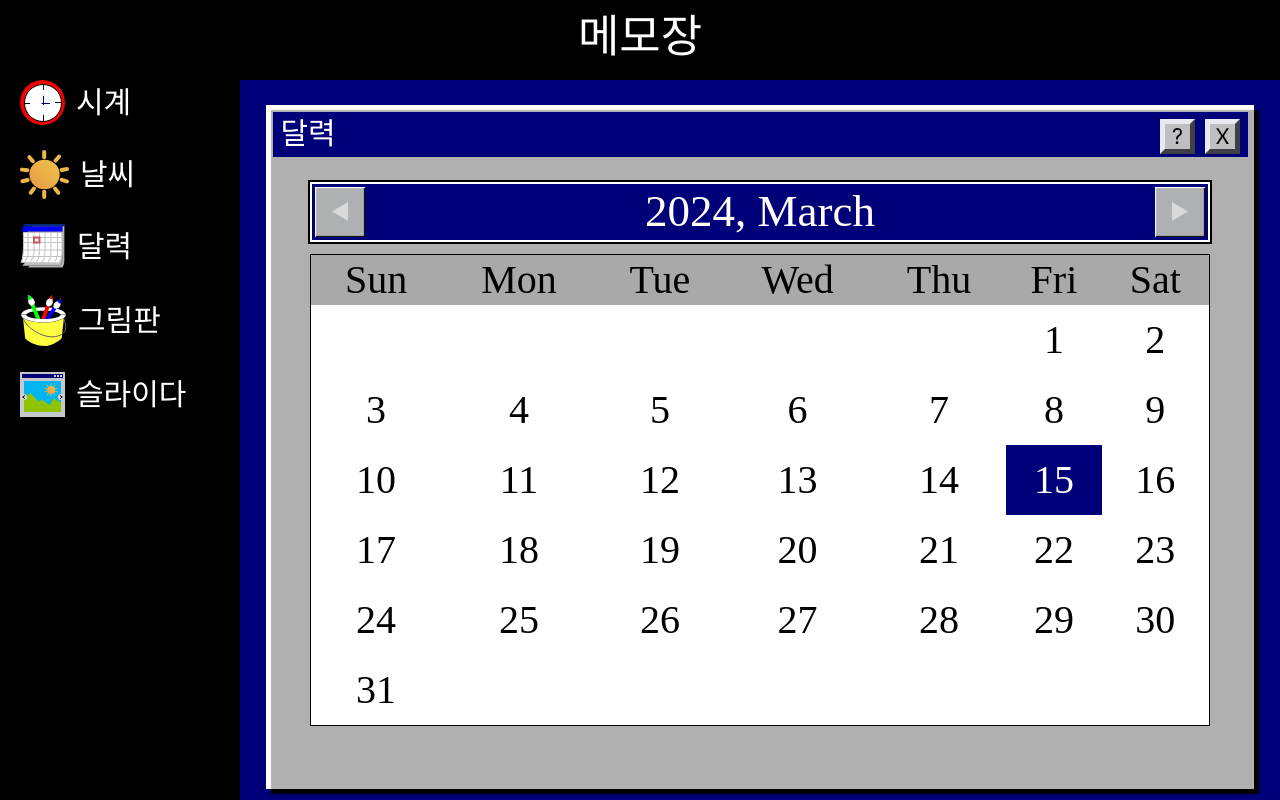
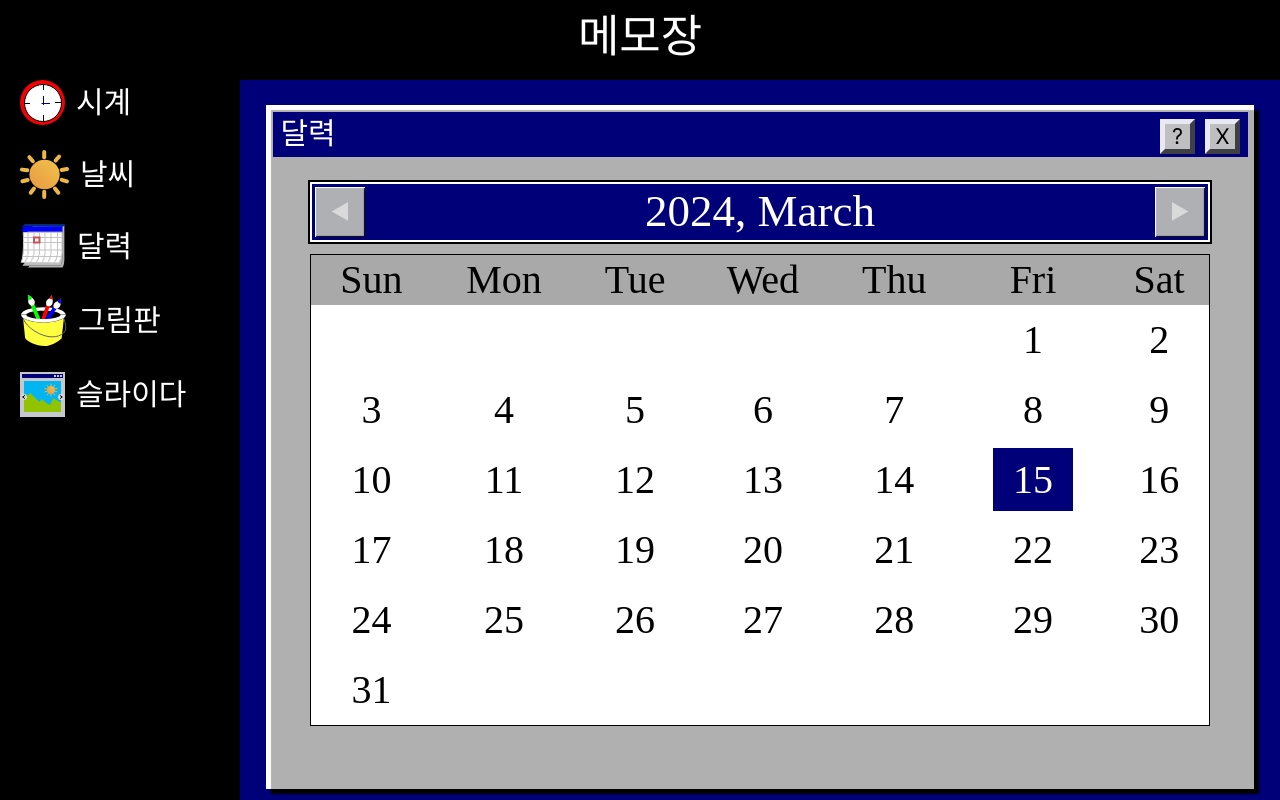
Before and after one commit to doong2imdang/youngs-bakery-RO, a React (Create React App) app in the folder memo/: page /calendar in a window 1280 px wide. Built offline with nearby package versions, Linux system fonts and the light colour scheme; a web font is replaced by a local one.

Commit message:
Design: 오늘 날짜 style 변경

```diff
--- a/memo/src/pages/Calendar.jsx
+++ b/memo/src/pages/Calendar.jsx
@@ -61,11 +61,13 @@ export default function Calendar() {
         const currentDay = new Date(year, month, dayNumber).getDate();
         const isCurrentMonth = month === currentMonth;
         calendarCells.push(
-          <td
+          <td>
+            <span
               key={dayNumber}
               className={isCurrentMonth && currentDay === today ? "today" : ""}
             >
               {dayNumber}
+            </span>
           </td>
         );
         dayNumber++;
@@ -165,13 +167,14 @@ const CalendarTable = styled.table`
     td {
       padding: 15px 0;
 
+      span {
+        cursor: pointer;
+
         &.today {
           background-color: var(--color-blue);
           color: white;
+          padding: 9px 20px;
         }
-
-      span {
-        cursor: pointer;
       }
     }
   }
```
Lines whose indentation alone changed are shown as unchanged.
